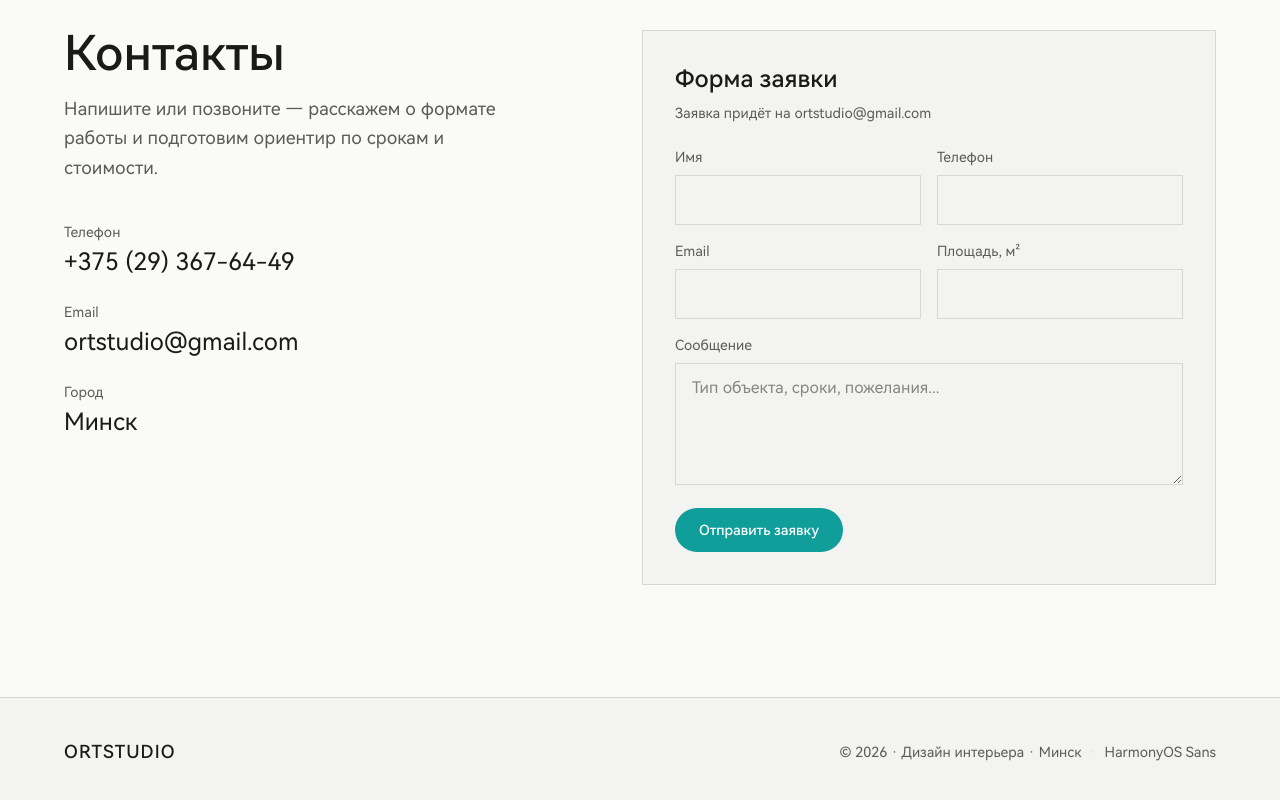
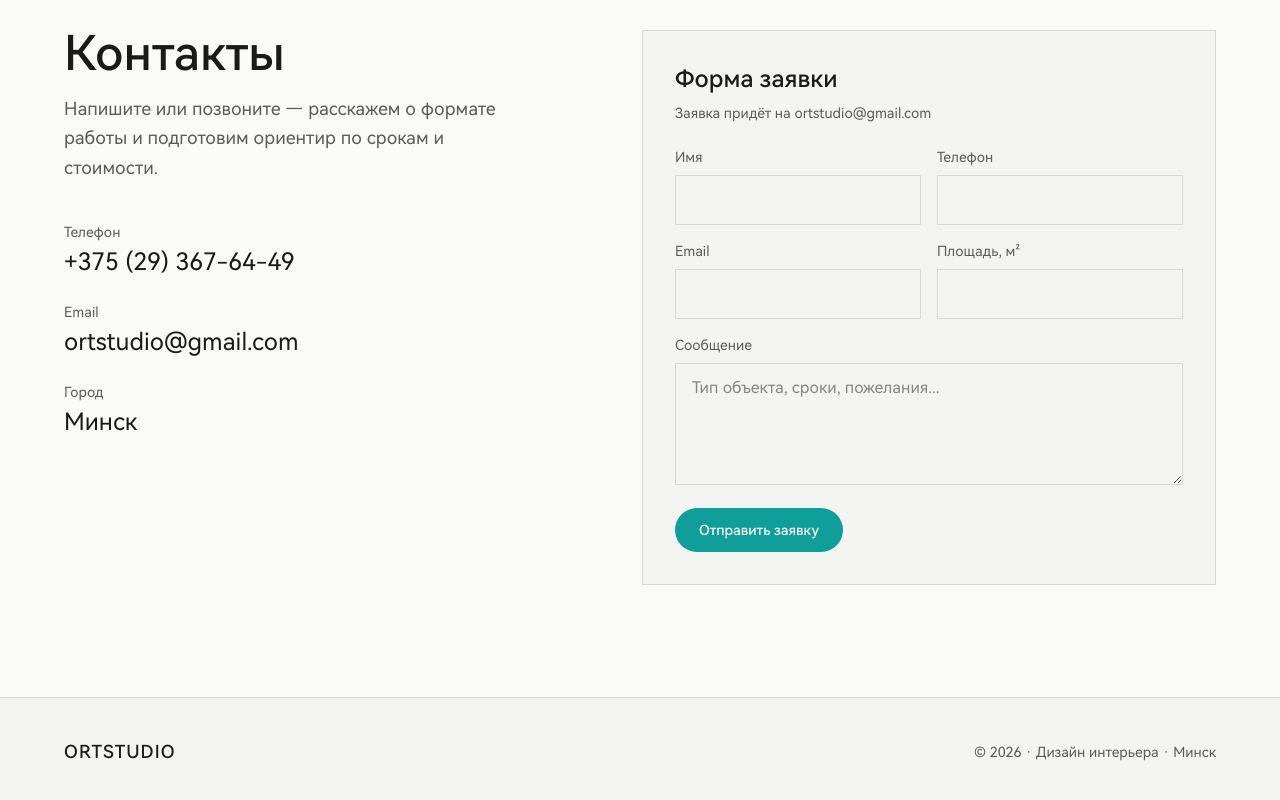
Before and after one commit to dimivash1987-bit/ortstudio, a Next.js app: page / in a window 1280 px wide. Shown: the part 5291-6091 px from the top of the page. Built offline with nearby package versions, Linux system fonts and the light colour scheme.

Commit message:
Remove HarmonyOS Sans credit from footer.
Co-authored-by: Cursor <cursoragent@cursor.com>

```diff
--- a/src/components/Footer.tsx
+++ b/src/components/Footer.tsx
@@ -11,8 +11,6 @@ export function Footer() {
         </p>
         <p className="text-sm text-ink-muted">
           © {year} · Дизайн интерьера · {site.city}
-          <span className="mx-2 text-line">·</span>
-          HarmonyOS Sans
         </p>
       </div>
     </footer>
```
